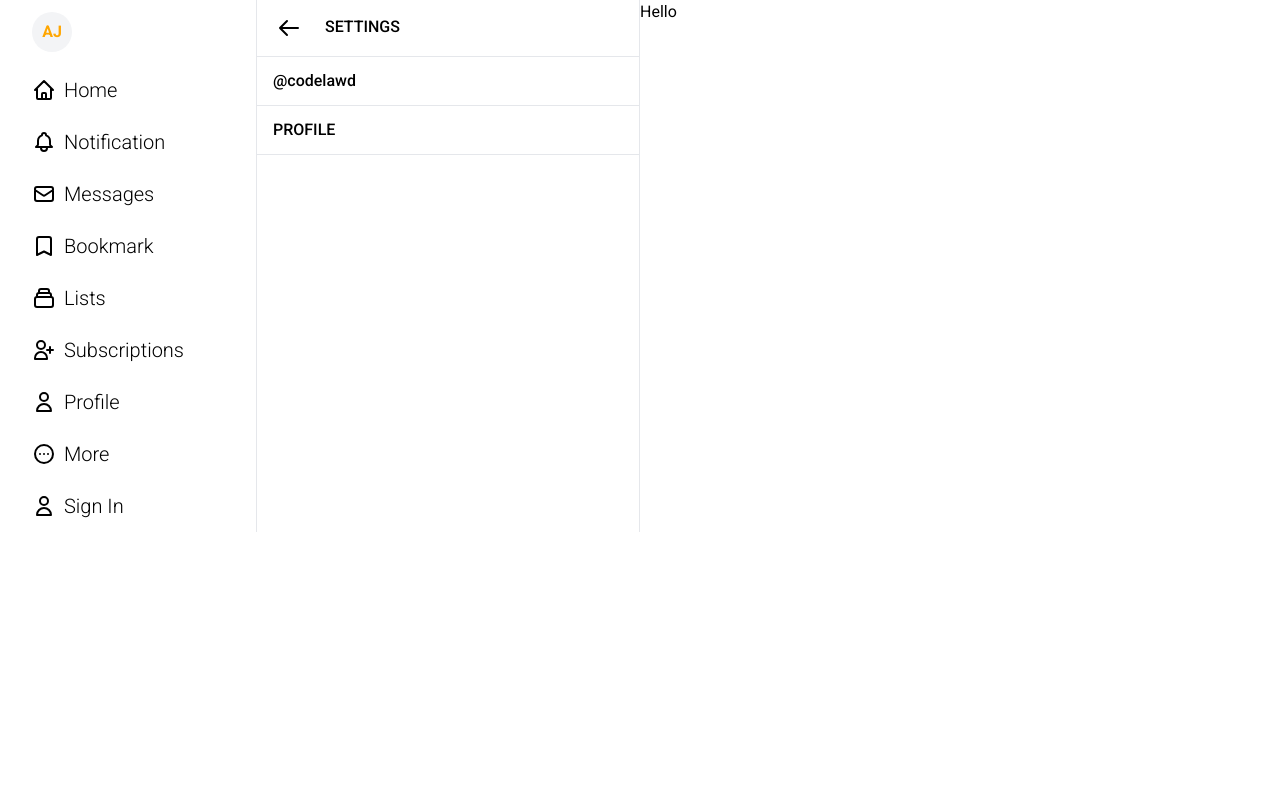
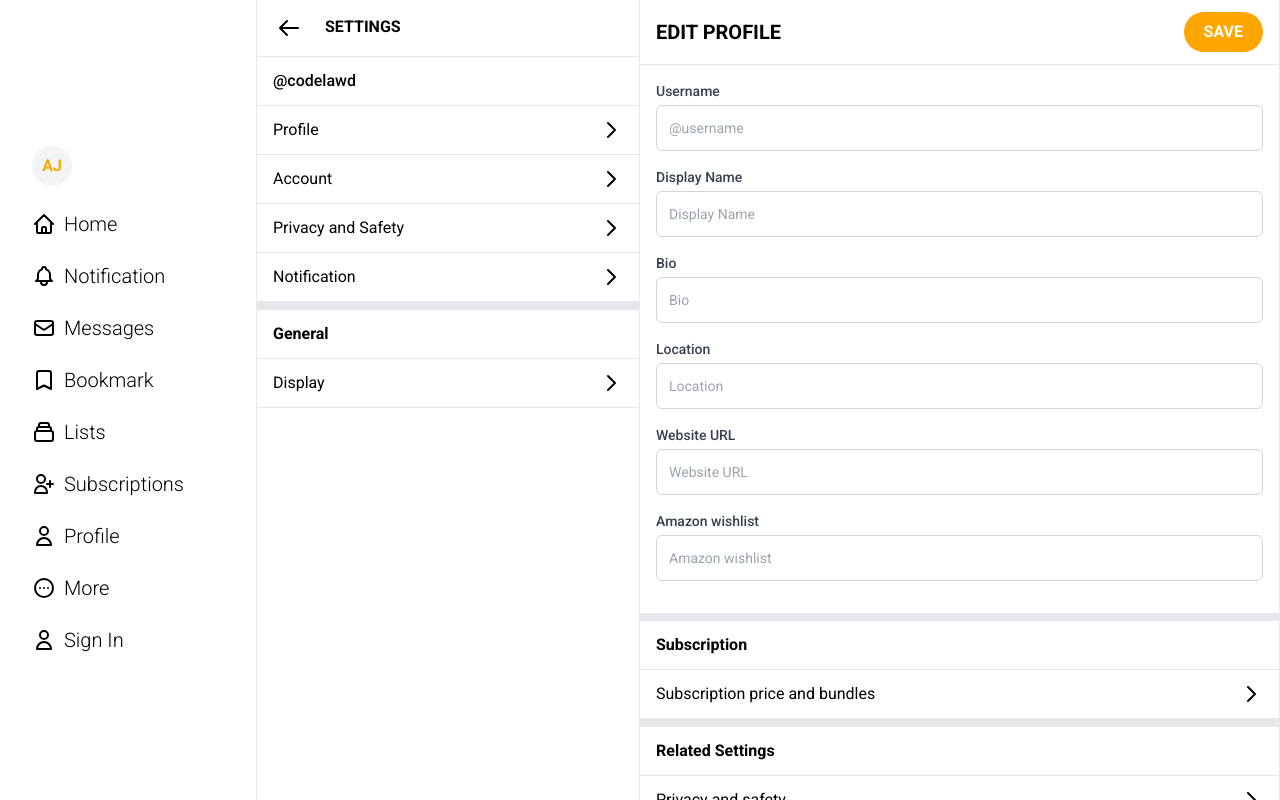
Before and after one commit to CodeLawd/leviplatte, a Next.js app: page /settings/profile in a window 1280 px wide. Built offline with nearby package versions, Linux system fonts and the light colour scheme.

Commit message:
edit profile page

```diff
--- /dev/null
+++ b/components/EditUserProfile.tsx
@@ -0,0 +1,39 @@
+import InputBox from './InputBox'
+import SettingsHeader from './SettingsHeader'
+import SettingsMainHeader from './SettingsMainHeader'
+
+const EditUserProfile = () => {
+  return (
+    <div className="max-h-screen border-r">
+      <div className="flex items-center justify-between border-b px-4 py-3">
+        <span className="text-xl font-bold">EDIT PROFILE</span>
+        <button className="rounded-full bg-leviplatte p-2 px-5 font-bold text-white">
+          {' '}
+          SAVE
+        </button>
+      </div>
+      <div className="p-4">
+        <InputBox label="Username" type="text" placeholder="@username" />
+        <InputBox label="Display Name" type="text" placeholder="Display Name" />
+        <InputBox label="Bio" type="text" placeholder="Bio" />
+        <InputBox label="Location" type="text" placeholder="Location" />
+        <InputBox label="Website URL" type="url" placeholder="Website URL" />
+        <InputBox
+          label="Amazon wishlist"
+          type="text"
+          placeholder="Amazon wishlist"
+        />
+      </div>
+      <div>
+        <SettingsMainHeader text="Subscription" />
+        <SettingsHeader url="/Account" text="Subscription price and bundles" />
+      </div>
+      <div>
+        <SettingsMainHeader text="Related Settings" />
+        <SettingsHeader url="/Account" text="Privacy and safety" />
+      </div>
+    </div>
+  )
+}
+
+export default EditUserProfile
--- /dev/null
+++ b/components/InputBox.tsx
@@ -0,0 +1,27 @@
+
+interface InputProps  {
+    label: string,
+    type: string,
+    placeholder: string,
+}
+
+const InputBox = ({ label, type, placeholder = ""} : InputProps) => {
+    return (
+      <div className="mb-4">
+        <label htmlFor={label} className="block text-sm font-medium text-gray-700">
+          {label}
+        </label>
+        <div className="mt-1">
+          <input
+            type={type}
+            name="email"
+            id="email"
+            className="border p-3 focus:ring-leviplatte focus:border-leviplatte block w-full sm:text-sm border-gray-300 rounded-md"
+            placeholder={placeholder}
+          />
+        </div>
+      </div>
+    )
+  }
+
+  export default InputBox
--- /dev/null
+++ b/components/SettingsHeader.tsx
@@ -0,0 +1,21 @@
+import { ChevronRightIcon } from '@heroicons/react/outline'
+import Link from 'next/link'
+import React from 'react'
+
+interface Props {
+  url: string
+  text: string
+}
+
+const SettingsHeader = ({ url, text }: Props) => {
+  return (
+    <div className="flex cursor-pointer justify-between border-b py-3 px-4 hover:bg-leviplatte hover:text-white">
+      <Link href={url}>
+        <span className="font-normal">{text}</span>
+      </Link>
+      <ChevronRightIcon className="h-6 w-6" />
+    </div>
+  )
+}
+
+export default SettingsHeader
--- /dev/null
+++ b/components/SettingsMainHeader.tsx
@@ -0,0 +1,15 @@
+import React from 'react'
+
+interface Prop {
+    text: string
+}
+
+const SettingsMainHeader = ({ text }: Prop) => {
+  return (
+    <div className="border-t-8 border-b py-3 px-4">
+      <span className="font-bold">{text}</span>
+    </div>
+  )
+}
+
+export default SettingsMainHeader
--- a/components/Sidebar.tsx
+++ b/components/Sidebar.tsx
@@ -14,7 +14,7 @@
 
 const Sidebar = () => {
   return (
-    <div className="col-span-1 flex hidden sm:inline-flex flex-col items-center justify-center px-4 md:col-span-2 md:items-start">
+    <div className="col-span-1 flex hidden sm:inline-flex flex-col items-start justify-center px-4 md:col-span-2 md:items-start">
       <div className="my-3 flex h-10 w-10 cursor-pointer items-center justify-center rounded-full bg-gray-100 font-bold text-leviplatte hover:border-2 hover:border-leviplatte md:ml-4">
         AJ
       </div>
--- a/pages/profile.tsx
+++ b/pages/profile.tsx
@@ -1,14 +1,21 @@
+import Head from 'next/head'
 import React from 'react'
 import Layout from '../components/Layout'
 import PersonalProfile from '../components/Personal Profile'
-import { Widgets } from '../components/Widgets';
+import { Widgets } from '../components/Widgets'
 
 const profile = () => {
   return (
-    <Layout>
-      <PersonalProfile />
-      <Widgets />
-    </Layout>
+    <>
+      <Head>
+        <title>Profile</title>
+        <link rel="icon" href="/favicon.ico" />
+      </Head>
+      <Layout>
+        <PersonalProfile />
+        <Widgets />
+      </Layout>
+    </>
   )
 }
 
--- a/pages/settings/profile.tsx
+++ b/pages/settings/profile.tsx
@@ -1,34 +1,51 @@
 import React from 'react'
 import Layout from '../../components/Layout'
-import { ArrowLeftIcon } from '@heroicons/react/outline'
+import { ArrowLeftIcon, ChevronRightIcon } from '@heroicons/react/outline'
 import Link from 'next/link'
+import EditUserProfile from '../../components/EditUserProfile'
+import Head from 'next/head'
+import SettingsHeader from '../../components/SettingsHeader'
+import SettingsMainHeader from '../../components/SettingsMainHeader'
 
 const profileSettings = () => {
   return (
+    <>
+      <Head>
+        <title>Edit Profile</title>
+        <link rel="icon" href="/favicon.ico" />
+      </Head>
       <Layout>
         <div className="col-span-3 border-x">
           <div className="border-b py-3 px-4">
             {' '}
+            <Link href="/profile">
+              <span>
                 <ArrowLeftIcon className="mr-4 inline-flex h-8 w-8 cursor-pointer rounded-full p-1 hover:bg-leviplatte hover:text-white" />{' '}
-          <span className="font-medium"> SETTINGS</span>
+              </span>
+            </Link>
+            <span className="font-bold"> SETTINGS</span>
           </div>
-        <div className="py-3 px-4 border-b">
+          <div className="border-b py-3 px-4">
             <Link href="/profile">
-            <span className="font-medium hover:text-leviplatte cursor-pointer">
-            @codelawd </span>
+              <span className="cursor-pointer font-medium hover:text-leviplatte">
+                @codelawd{' '}
+              </span>
             </Link>
           </div>
 
-        <div className="py-3 px-4 border-b cursor-pointer hover:text-white hover:bg-leviplatte">
-          <Link href="/profile">
-            <span className="font-medium ">
-            PROFILE</span>
-          </Link>
+          <SettingsHeader url="/profile" text="Profile" />
+          <SettingsHeader url="/account" text="Account" />
+          <SettingsHeader url="/Account" text="Privacy and Safety" />
+          <SettingsHeader url="/Account" text="Notification" />
 
+          <SettingsMainHeader text="General" />
+          <SettingsHeader url="/Account" text="Display" />
         </div>
+        <div className="col-span-5">
+          <EditUserProfile />
         </div>
-      <div className="col-span-5"> Hello</div>
       </Layout>
+    </>
   )
 }
 
```
Lines whose indentation alone changed are shown as unchanged.
